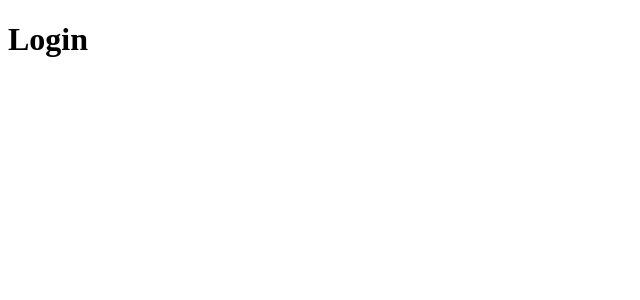
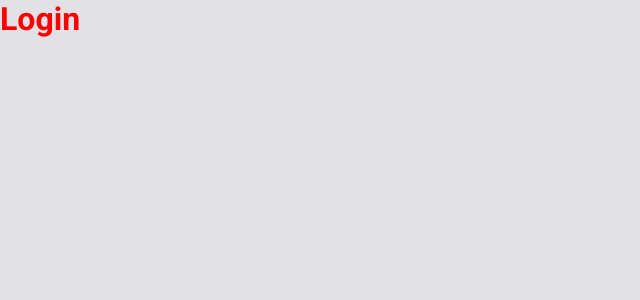
Before and after one commit to AlissonMacedo/newPainel, a React (Create React App) app: page / in a window 1280 px wide. Shown: the top 300 px of the page, without its empty margins (0-640 px from the left). Built offline with nearby package versions, Linux system fonts and the light colour scheme.

Commit message:
feat: add contextauthentication

```diff
--- a/package.json
+++ b/package.json
@@ -14,6 +14,7 @@
     "react-dom": "^17.0.2",
     "react-router-dom": "5",
     "react-scripts": "5.0.0",
+    "styled-components": "^5.3.3",
     "typescript": "^4.5.5",
     "web-vitals": "^2.1.4"
   },
@@ -37,6 +38,7 @@
   },
   "devDependencies": {
     "@types/react-router-dom": "^5.3.3",
+    "@types/styled-components": "^5.1.22",
     "@typescript-eslint/eslint-plugin": "^5.11.0",
     "@typescript-eslint/parser": "^5.11.0",
     "eslint": "^7.32.0",
--- a/public/index.html
+++ b/public/index.html
@@ -5,6 +5,8 @@
     <meta name="viewport" content="width=device-width, initial-scale=1" />
     <meta name="theme-color" content="#3a3a3a" />
     <title>React App</title>
+    <link rel="preconnect" href="https://fonts.googleapis.com" />
+    <link href="https://fonts.googleapis.com/css2?family=Roboto:wght@400;700;900&display=swap" rel="stylesheet" />
   </head>
   <body>
     <noscript>You need to enable JavaScript to run this app.</noscript>
--- a/src/App.tsx
+++ b/src/App.tsx
@@ -1,8 +1,19 @@
 import React from 'react';
 import RoutesComponent from './routes';
 
+import GlabalStyle from './styles/global';
+
+import AuthContext from './context/AuthContext';
+
 const App: React.FC = () => {
-  return <RoutesComponent />;
+  return (
+    <>
+      <AuthContext.Provider value={{ name: 'Diego' }}>
+        <RoutesComponent />
+      </AuthContext.Provider>
+      <GlabalStyle />
+    </>
+  );
 };
 
 export default App;
--- /dev/null
+++ b/src/context/AuthContext.ts
@@ -0,0 +1,9 @@
+import { createContext } from 'react';
+
+interface AuthContextData {
+  name: string;
+}
+
+const AuthContext = createContext<AuthContextData>({} as AuthContextData);
+
+export default AuthContext;
--- a/src/pages/Login/index.tsx
+++ b/src/pages/Login/index.tsx
@@ -1,7 +1,13 @@
 import React from 'react';
 
+import { Title, Teste2 } from './styles';
+
 const Login: React.FC = () => {
-  return <h1>Login</h1>;
+  return (
+    <Teste2>
+      <Title>Login</Title>
+    </Teste2>
+  );
 };
 
 export default Login;
--- /dev/null
+++ b/src/pages/Login/styles.ts
@@ -0,0 +1,10 @@
+import styled from 'styled-components';
+
+export const Title = styled.h1`
+  color: red;
+`;
+
+export const Teste2 = styled.div`
+  display: flex;
+  height: 100vh;
+`;
--- /dev/null
+++ b/src/styles/global.ts
@@ -0,0 +1,56 @@
+import { createGlobalStyle } from 'styled-components';
+
+export default createGlobalStyle`
+
+* {
+  margin: 0;
+  padding: 0;
+  box-sizing: border-box;
+}
+
+:root {
+  --white: #ffffff;
+  --gray-100: #e1e1e6;
+  --gray-300: #a8a8b3;
+  --gray-800: #29292e;
+  --gray-900: #121214;
+
+  --cyan-500: #61dafb;
+  --yellow-500: #eba417;
+}
+
+@media (max-width: 1080px) {
+  html {
+    font-size: 93.75%;
+  }
+}
+
+@media (max-width: 720px) {
+  html {
+    font-size: 87.5%;
+  }
+}
+
+body {
+  background: var(--gray-100);
+  color: var(--white);
+}
+
+body,
+input,
+textarea,
+select,
+button {
+  font: 400 1rem "Roboto", sans-serif;
+}
+
+button {
+  cursor: pointer;
+}
+
+a {
+  color: inherit;
+  text-decoration: none;
+}
+
+`;
```
Also changed, not shown: .eslintrc.json, 1 other file (tests, documents, lock files or other folders).
